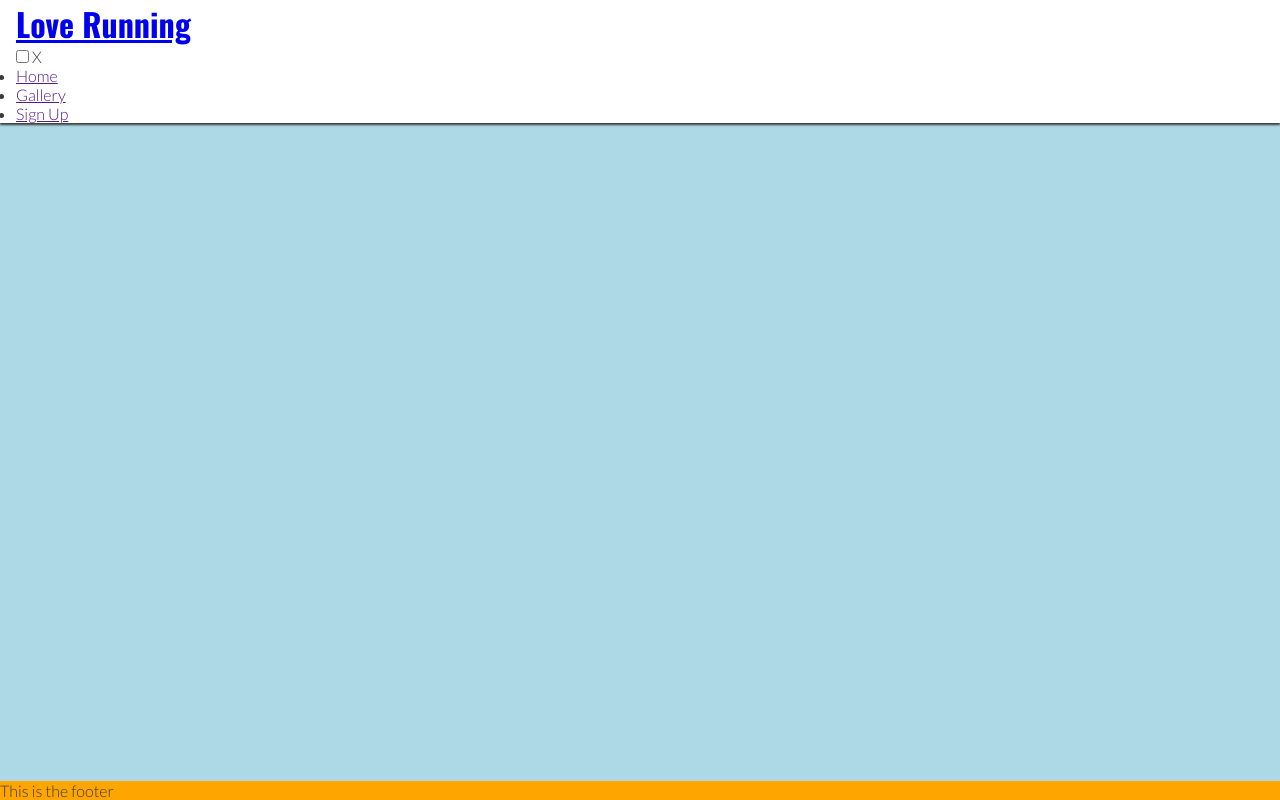
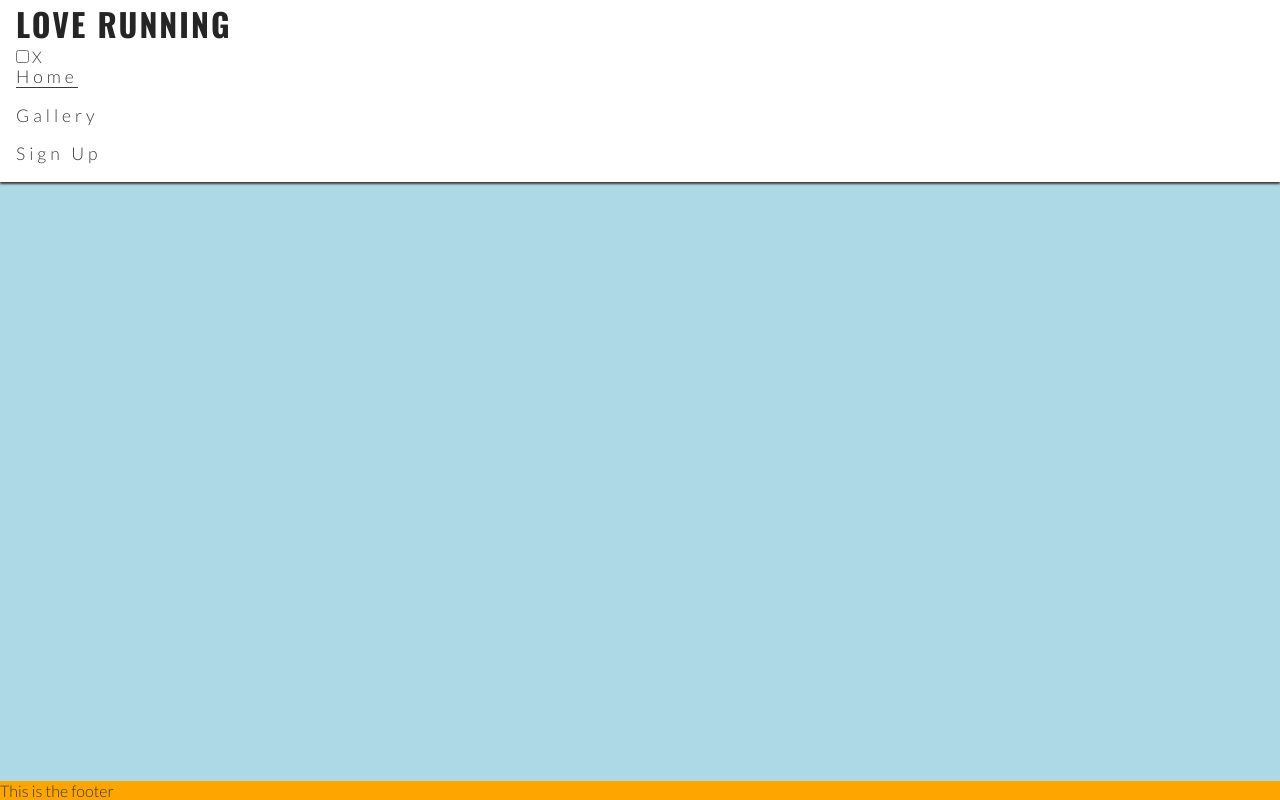
Before and after one commit to CosmicCanCodes/LoveRunning, a plain HTML site: page index.html in a window 1280 px wide. Drawn offline with nearby package versions, Linux system fonts and the light colour scheme.

Commit message:
Style the navbar menu

```diff
--- a/assets/css/style.css
+++ b/assets/css/style.css
@@ -18,9 +18,6 @@ body {
     font-family: 'Lato', sans-serif;
 }
 
-h1 {
-    font-family: 'Oswald', sans-serif;
-}
 
 /* Header */
 header {
@@ -30,6 +27,32 @@ header {
     width: 100%;
     box-shadow: 0 2px 2px #3a3a3a;
 
+}
+
+header a {
+    text-decoration: none;
+    color: inherit;
+}
+
+h1 {
+    font-family: 'Oswald', sans-serif;
+    text-transform: uppercase;
+    letter-spacing: 2px;
+    color: #252525;
+}
+
+#menu {
+    font-size:110%;
+    letter-spacing: 4px;
+    list-style: none;
+}
+
+#menu > li {
+    margin-bottom: 1em;
+}
+
+.active {
+    border-bottom: 1px solid #3a3a3a;
 }
 
 /* Main content */
```
